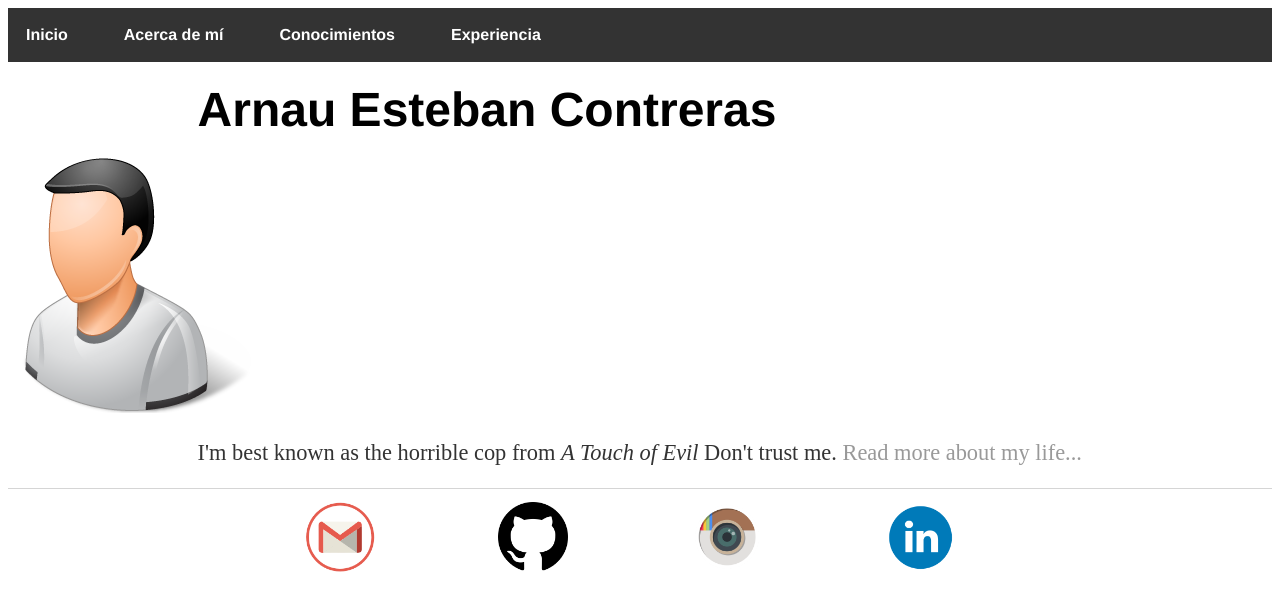
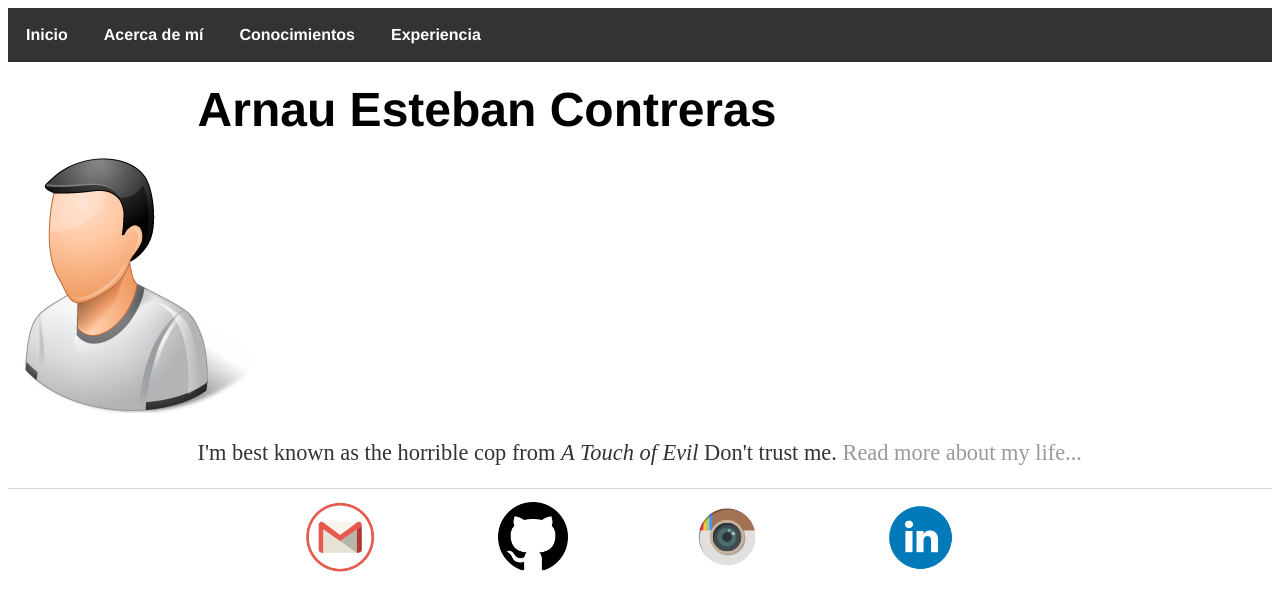
Before and after one commit to isx47590131/isx47590131.github.io, a Jekyll site: the page built from index.html, in a window 1280 px wide. Shown: the top 611 px of the page. Built offline with Jekyll 4.4.1, drawn with Linux system fonts in a browser that asks for light colours.

Commit message:
Update main.css

```diff
--- a/css/main.css
+++ b/css/main.css
@@ -7,9 +7,6 @@ div ul, footer ul {
     padding: 0px;
     list-style: none;
     font-weight: bold;
-}
-div ul li {
-    margin-right: 20px;
 }
 
 a {
@@ -71,6 +68,7 @@ footer img:hover{
     transform: rotate(20deg);
 }
 
+/* CV */
 
 
 /* posts */
```
